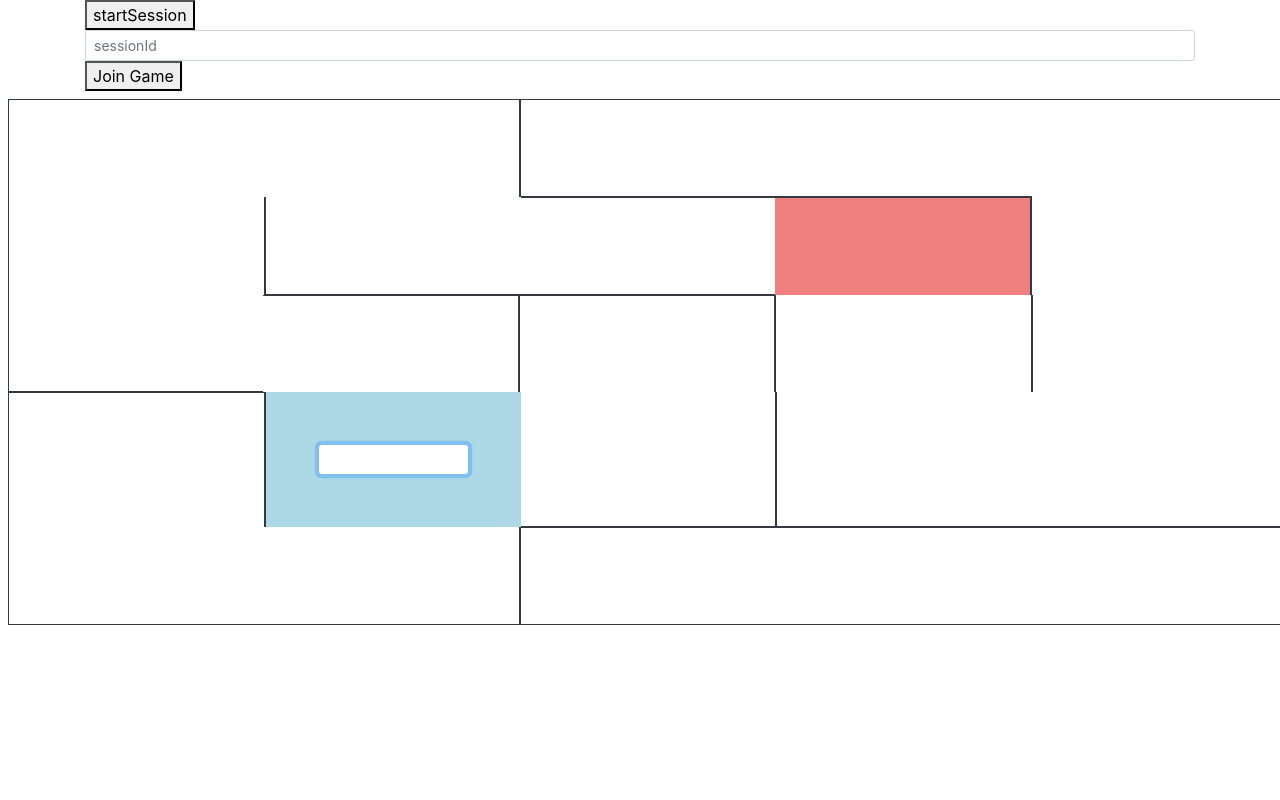
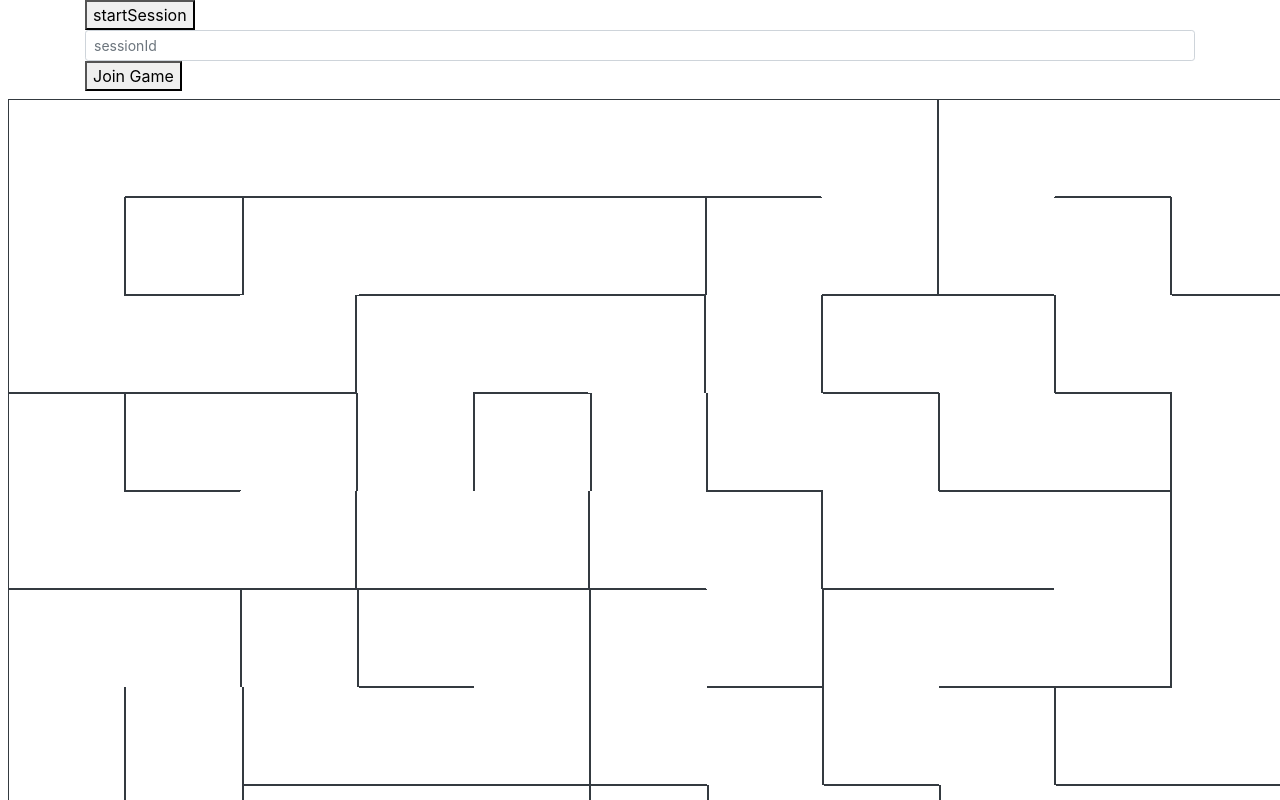
Before and after one commit to brayanMuniz/vue-maze-game, a Vue app: page / in a window 1280 px wide. Shown: the top 800 px of the page. Built offline with nearby package versions, Linux system fonts and the light colour scheme.

Commit message:
added bigger maze to DB

```diff
--- a/src/App.vue
+++ b/src/App.vue
@@ -2,7 +2,7 @@
   <div id="app">
     <div class="container">
       <button @click="generateMazeSession()">startSession</button>
-      <!-- AntWnn37HeSw4xRPy2s3 -->
+      <!-- AntWnn37HeSw4xRPy2s3 Jxfy6Aa0w3n3d5U45nyQ -->
       <div class="input-group input-group-sm">
         <input type="text" placeholder="sessionId" v-model.trim="sessionId" class="form-control" />
       </div>
@@ -49,9 +49,8 @@ Vue.directive("focus", {
   }
 });
 // Todo:
-// 1. Be able to join maze session AntWnn37HeSw4xRPy2s3
-// 1.5 generate and show the maze
 // 2. have a subcollection of players
+// 2.1 when join/generate maze add self to player collection
 // 2.5 update the players in real time
 export default Vue.extend({
   name: "app",
@@ -69,7 +68,7 @@ export default Vue.extend({
   },
   mounted() {
     let newMaze = new Maze([]);
-    newMaze.generateMaze(1, 5, 5);
+    newMaze.generateMaze(1, 11, 11);
     this.playableMaze = newMaze;
     this.tempRow = this.playableMaze.height - 1;
     this.startPostion = this.playableMaze.startPosition;
```
